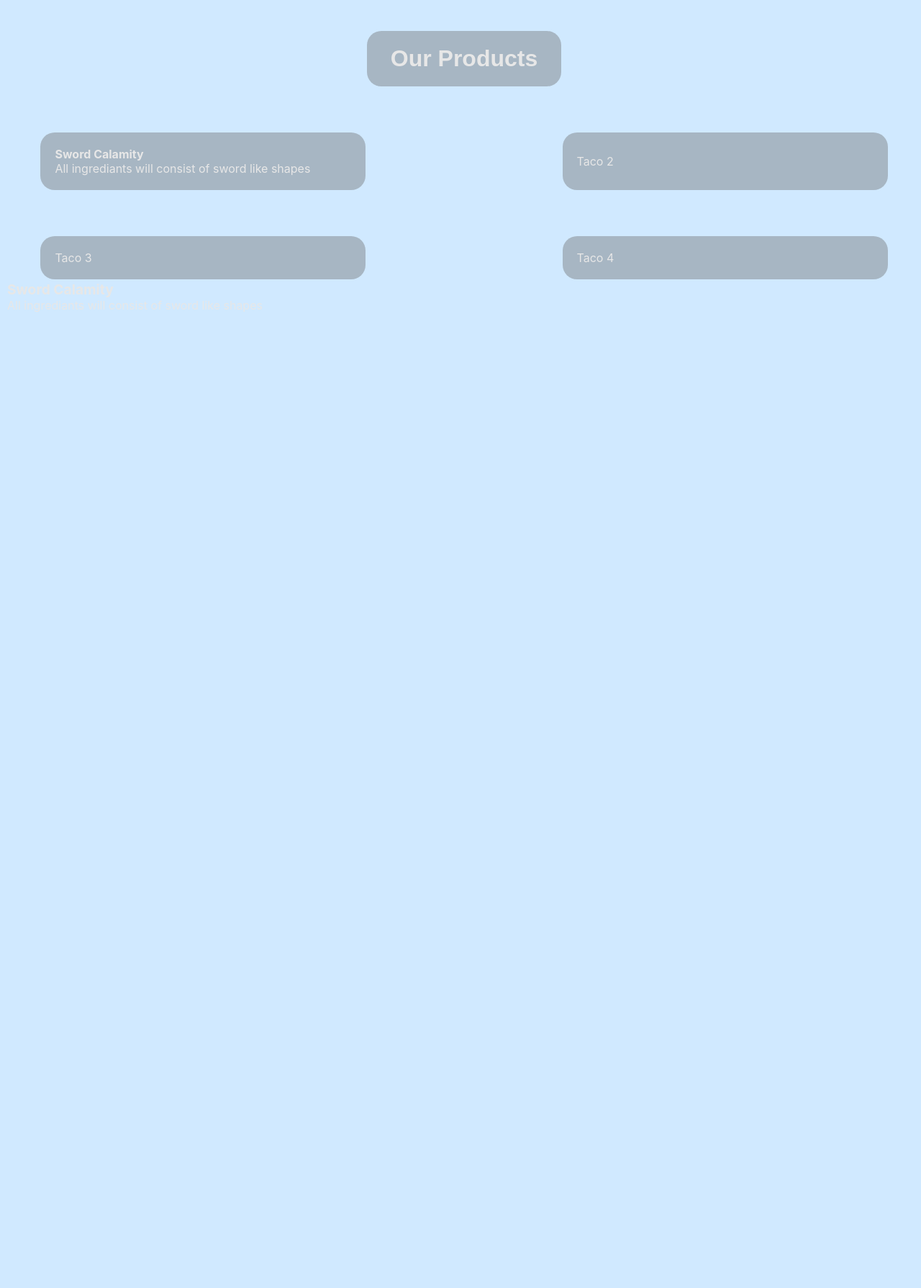
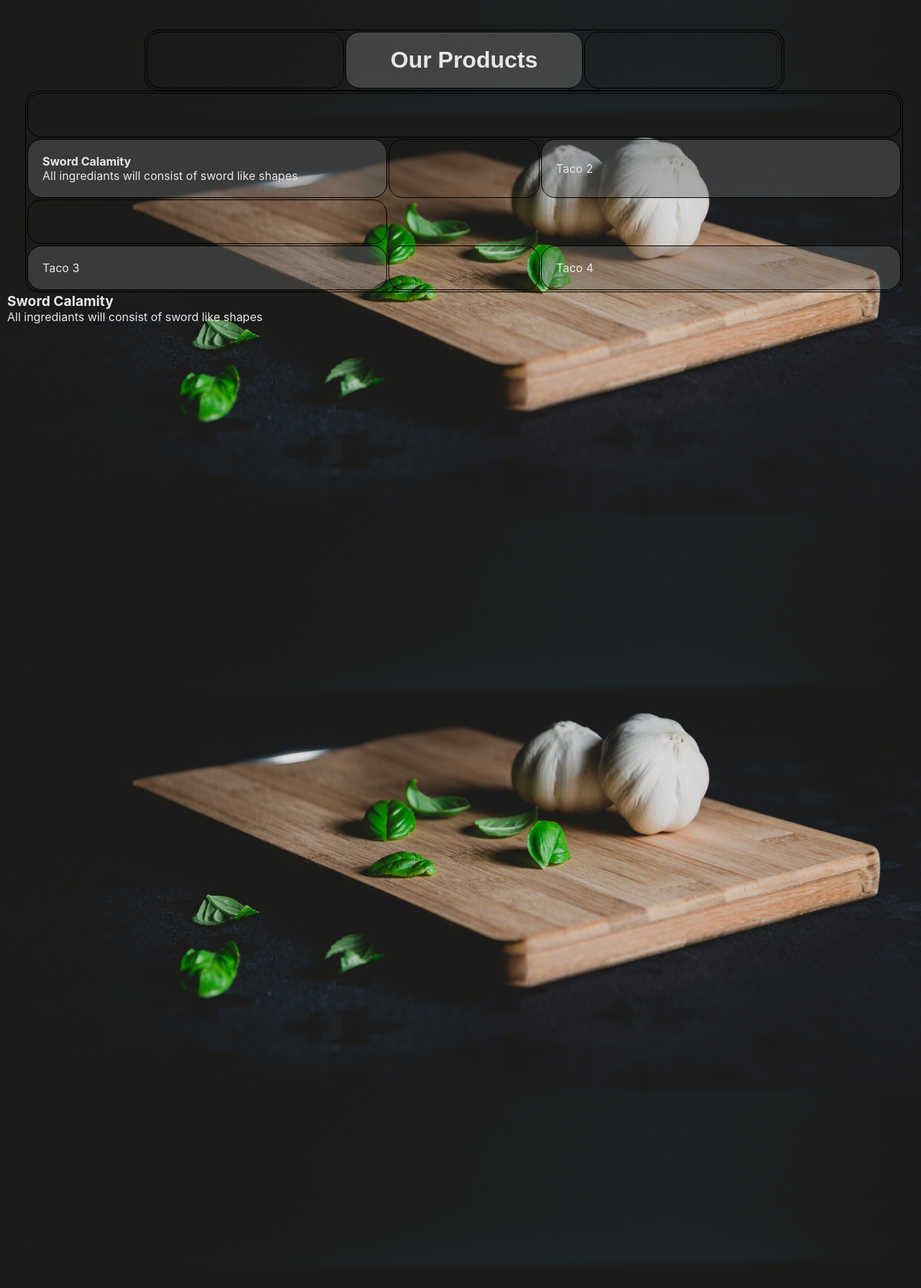
Before and after one commit to Akashchattikal/flaskapp, a Flask app: page /all_tacos in a window 1280 px wide. Shown: the part 84-1873 px from the top of the page at 72% size. Run offline with Flask 3, Linux system fonts and the light colour scheme; data comes from the database, SQL or seed files in the repository.

Commit message:
Fully Finished All Layouts
Finished laying out the background and tables for pages

```diff
--- a/static/css/style.css
+++ b/static/css/style.css
@@ -17,9 +17,6 @@ body {
     display: flex;
     flex-direction: column;
     font-family: 'Inter', sans-serif;
-    background-repeat: no-repeat;
-    background-attachment: fixed;
-    background-size: 100% 100%;
 }
 
 main {
@@ -142,7 +139,7 @@ ul {
 }
 
 table, th, td {
-
+    border: 1px solid black;
     border-radius: 20px;
   }
 
@@ -154,7 +151,7 @@ table, th, td {
 .table {
     margin-left: auto;
     margin-right: auto;
-    background-color: rgb(106, 106, 106, 0.4);
+    background-color: rgb(106, 106, 106, 0.5);
 }
 
 
@@ -187,11 +184,11 @@ td {
 }
 
 .multiple-taco {
-    width: 300px;
+    width: 500px;
 }
 
 .taco_title {
-    background-color: rgb(106, 106, 106, 0.4)
+    background-color: rgb(106, 106, 106, 0.5)
 }
 
 .order_fit {
@@ -199,17 +196,33 @@ td {
     margin-left: auto;
     margin-right: auto;
     width: 93%;
-    background-color: rgb(106, 106, 106, 0.4)
+    background-color: rgb(106, 106, 106, 0.5)
 }
 
 .home {
     background-image: url(../images/tacos.png);
+    background-repeat: no-repeat;
+    background-attachment: fixed;
+    background-size: 100% 100%;
 }
 
 .about {
-    background-image: url(../images/cut_board2.png);
+    background-image: url(../images/cut_board.png);
+    background-repeat: no-repeat;
+    background-attachment: fixed;
+    background-size: 100% 100%;
 }
 
 .all_tacos {
-    background-image: url(../images/cut_board.png);
+    background-image: url(../images/cut_board2.jpg);
+    background-repeat: no-repeat;
+    background-attachment: fixed;
+    background-size: 100% 100%;
 }
+
+.order {
+    background-image: url(../images/order.png);
+    background-repeat: no-repeat;
+    background-attachment: fixed;
+    background-size: 100% 100%;
+}
--- a/templates/about.html
+++ b/templates/about.html
@@ -1,6 +1,7 @@
 {% extends "layout.html" %}
 {% block content %}
 
+<body class="about">
     <table style="width:93%" class="center">
         <tr style="background-color: rgb(106, 106, 106, 0.5)">
         <td style="text-align: center">
@@ -35,4 +36,5 @@
         </td>
         </tr>
     </table>
+</body>
 {% endblock %}
--- a/templates/all_tacos.html
+++ b/templates/all_tacos.html
@@ -1,8 +1,9 @@
 {% extends "layout.html" %}
 {% block content %}
 
-{% for item in results %}
-<table style="width:93%" class="center">
+<body class="all_tacos">
+    {% for item in results %}
+    <table style="width:70%" class="center">
     <tr>
         <td>&nbsp;</td>
         <td class="taco_title">
@@ -10,6 +11,8 @@
         </td>
         <td>&nbsp;</td>
     </tr>
+    </table>
+    <table class="center">
     <tr>
         <td colspan="3">&nbsp;</td>
     </tr>
@@ -18,7 +21,7 @@
             <b><a href = "/Taco_Types/{{ item [0] }}">{{ item[1]}}</a></b>
             <p>{{ item[2]}}</p>
         </td>
-        <td width="">&nbsp;</td>
+        <td style ="width: 210px;">&nbsp;</td>
         <td style="background-color: rgb(106, 106, 106, 0.4);" class="multiple-taco">Taco 2</td>
     </tr>
     <tr>
@@ -29,8 +32,9 @@
         <td width="">&nbsp;</td>
         <td style="background-color: rgb(106, 106, 106, 0.4);" class="multiple-taco">Taco 4</td>
     </tr>
-</table>
-<h2><a href = "/Taco_Types/{{ item [0] }}">{{ item[1]}}</a></h2>
-<p>{{ item[2]}}</p>
-{% endfor %}
+    </table>
+    <h2><a href = "/Taco_Types/{{ item [0] }}">{{ item[1]}}</a></h2>
+    <p>{{ item[2]}}</p>
+    {% endfor %}
+</body>
 {% endblock %}
--- a/templates/home.html
+++ b/templates/home.html
@@ -1,6 +1,7 @@
 {% extends "layout.html" %}
 {% block content %}
 
+<body class="home">
     <table style="width:93%" class="table">
         <tr>
         <th><h1 class="title">Welcome To <br>TacoKing</h1></th>
@@ -23,4 +24,5 @@
             <td style="text-align: center">&nbsp;</td>
             </tr>
     </table>
+</body>
 {% endblock %}
--- a/templates/order.html
+++ b/templates/order.html
@@ -1,6 +1,6 @@
 {% extends "layout.html" %}
 {% block content %}
-
+<body class="order">
     <table class="order_fit">
         <tr>
             <td>
@@ -11,5 +11,6 @@
             <td>You Deliver we order</td>
         </tr>
     </table>
+</body>
 
 {% endblock %}
```
Also changed, not shown: static/images/cut_board2.jpg (added), static/images/cut_board2.png, static/images/order.png (added). Lines whose indentation alone changed are shown as unchanged.
